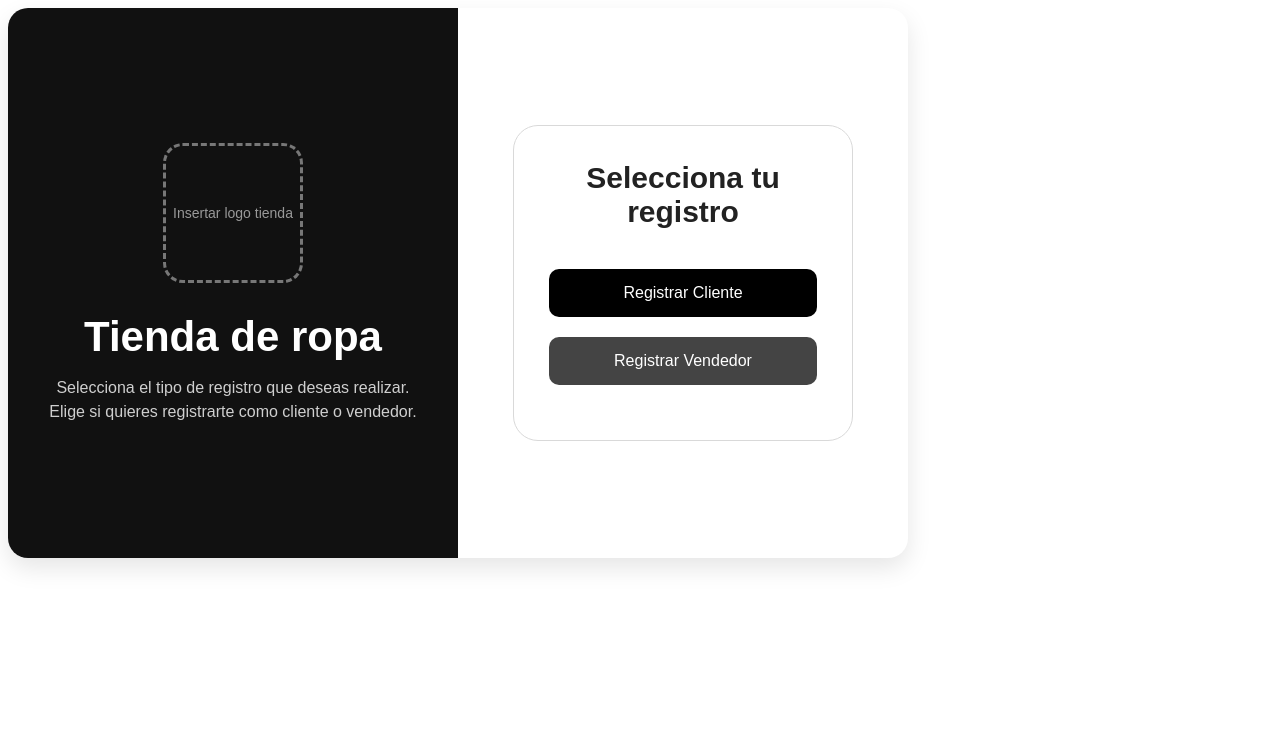
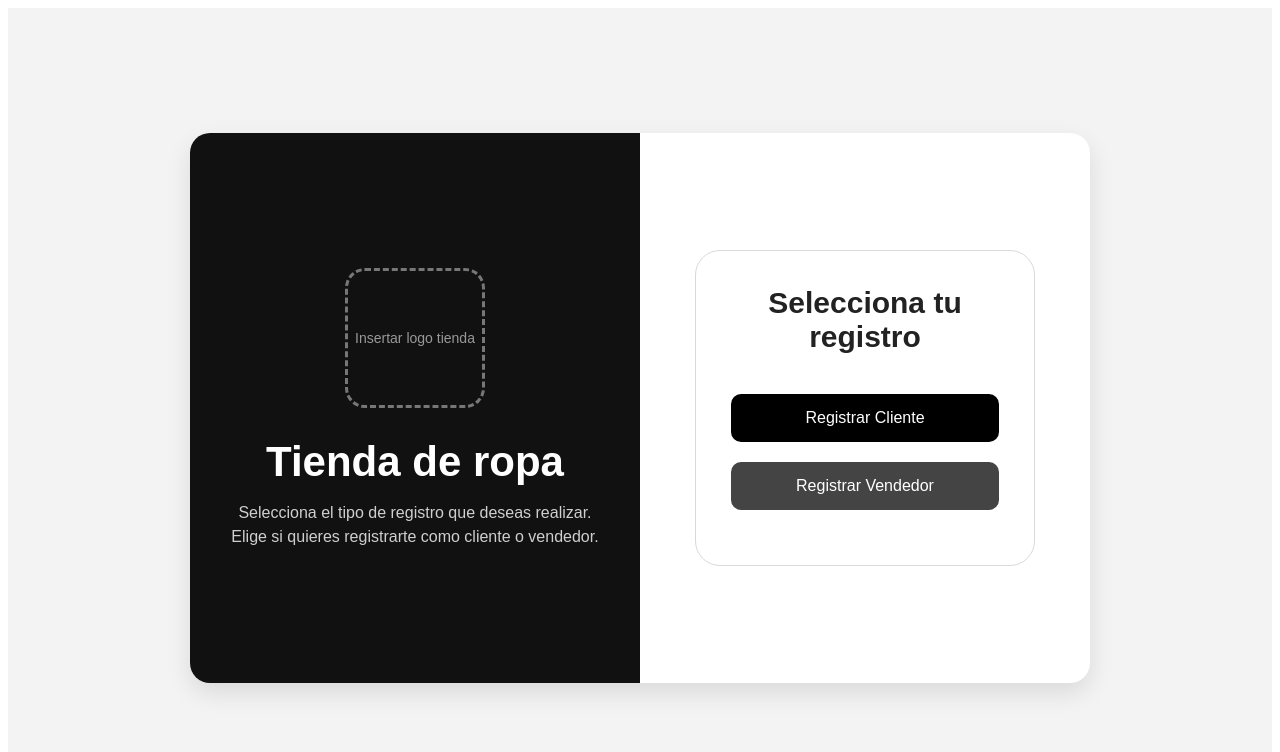
Before and after one commit to Jesuss-07/AppTiendaRopaDAM, an Angular app in the folder Frontend/apptienda/: page /registro in a window 1280 px wide. Shown: the top 752 px of the page. Built offline with nearby package versions, Linux system fonts and the light colour scheme.

Commit message:
Centralizacion del contenedor principal

```diff
--- a/Frontend/apptienda/src/app/pages/registrar/eleccion/eleccion.component.css
+++ b/Frontend/apptienda/src/app/pages/registrar/eleccion/eleccion.component.css
@@ -5,13 +5,17 @@
     font-family:Arial, Helvetica, sans-serif;
 }
 
-body{
-    height:100vh;
+.contenedor-principal{
+    width:100%;
+    min-height:100vh;
+
     background:#f3f3f3;
 
     display:flex;
     justify-content:center;
     align-items:center;
+
+    padding:20px;
 }
 
 .container{
--- a/Frontend/apptienda/src/app/pages/registrar/eleccion/eleccion.component.html
+++ b/Frontend/apptienda/src/app/pages/registrar/eleccion/eleccion.component.html
@@ -1,7 +1,8 @@
+<div class="contenedor-principal">
+
     <div class="container">
 
         <!-- PANEL IZQUIERDO -->
-
         <div class="izquierda">
 
             <div class="logo">
@@ -19,7 +20,6 @@
         </div>
 
         <!-- PANEL DERECHO -->
-
         <div class="derecha">
 
             <div class="registro-box">
@@ -39,3 +39,5 @@
         </div>
 
     </div>
+
+</div>
```
Lines whose indentation alone changed are shown as unchanged.
